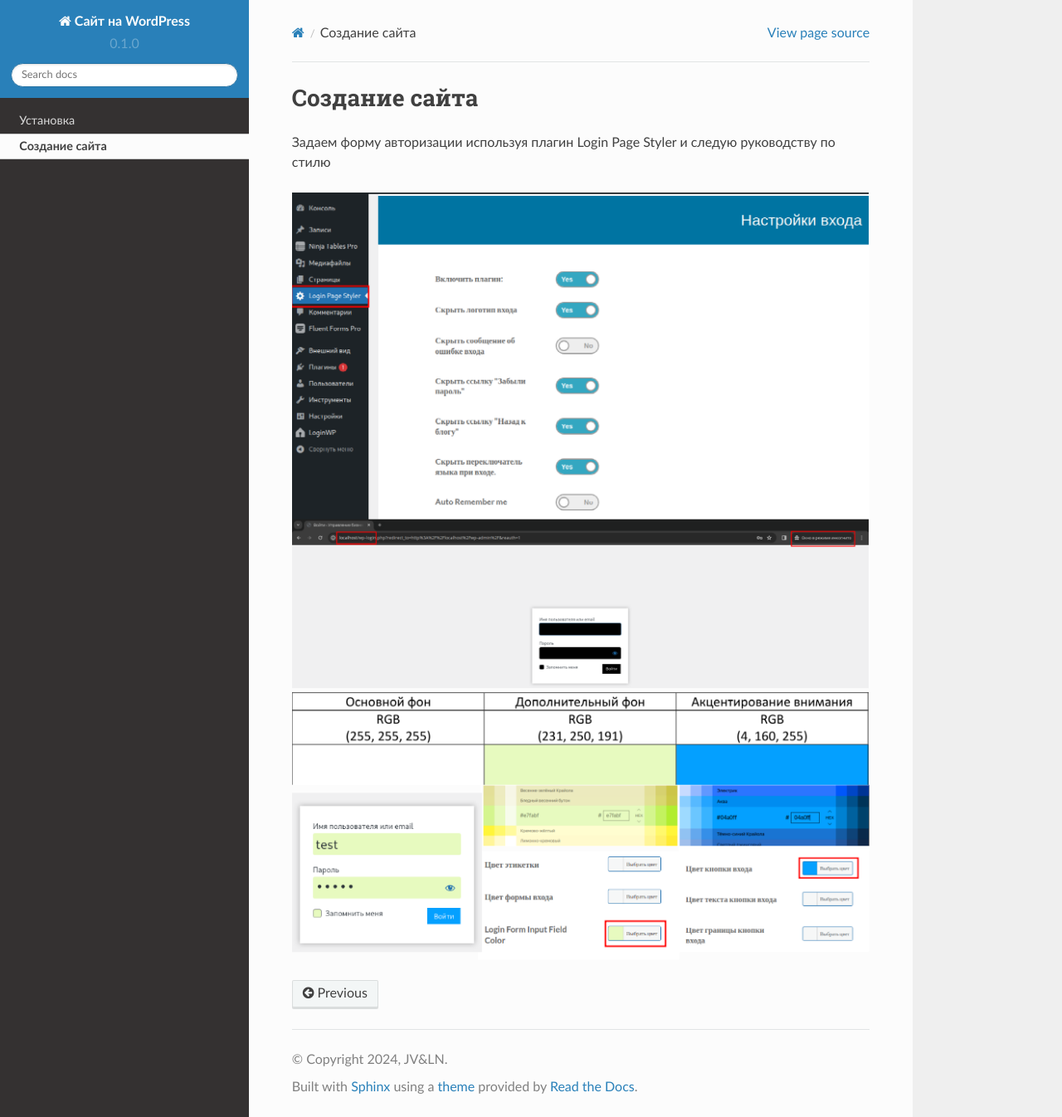
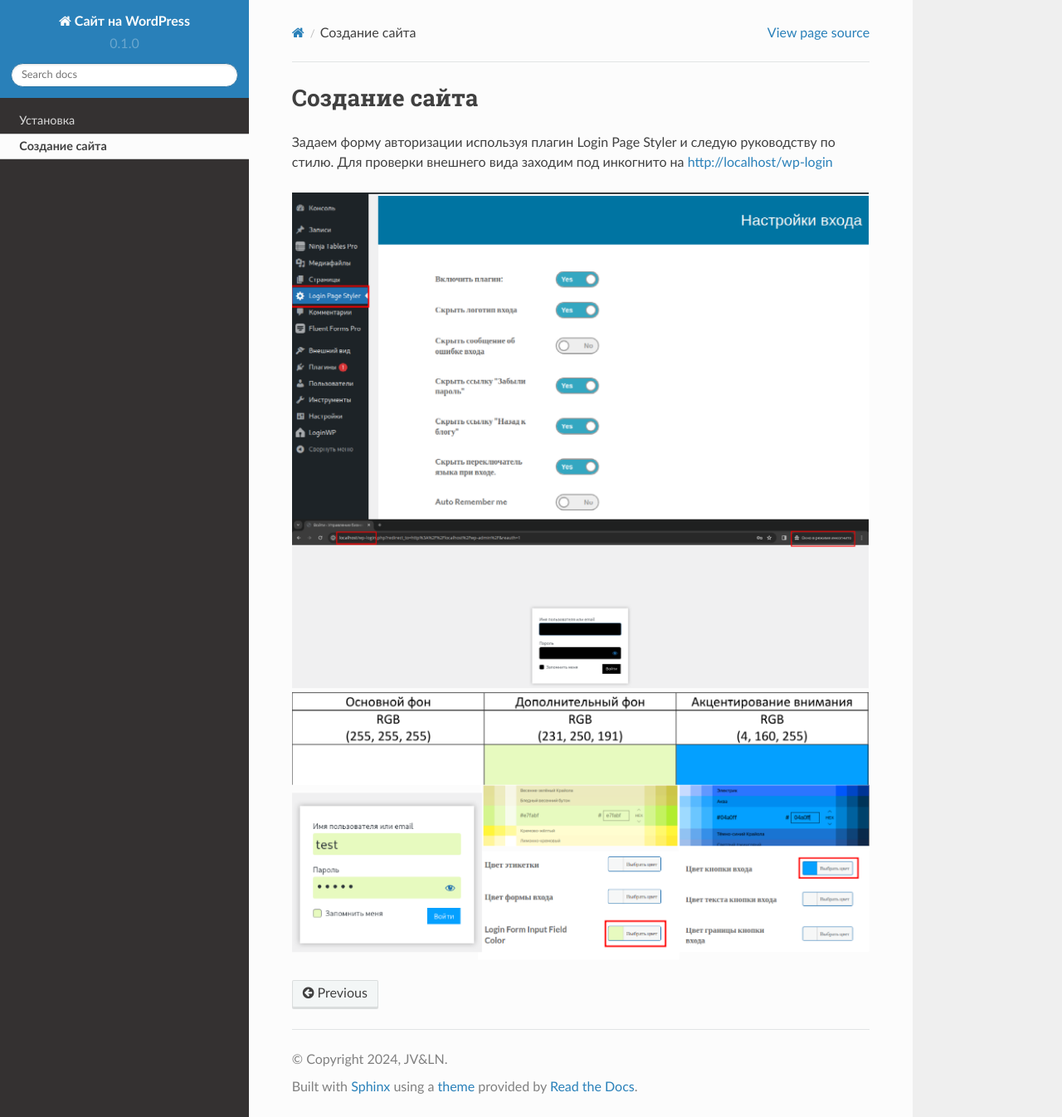
Before and after one commit to Julia-Zhirnova/wordpressDemo, a Sphinx documentation site: the page built from docs/source/create.rst, in a window 1280 px wide and 1346 px high. Shown: the whole window at 83% size. Built offline with Sphinx 7.4.7 and the Read the Docs theme 2.0.0, drawn with Linux system fonts in a browser that asks for light colours.

Commit message:
Update create.rst

```diff
--- a/docs/source/create.rst
+++ b/docs/source/create.rst
@@ -1,7 +1,7 @@
 Создание сайта
 ===============
 
-Задаем форму авторизации используя плагин Login Page Styler и следую руководству по стилю
+Задаем форму авторизации используя плагин Login Page Styler и следую руководству по стилю. Для проверки внешнего вида заходим под инкогнито на http://localhost/wp-login
 
 .. image:: /_static/форма_входа.png
    :alt: форма_входа
```
